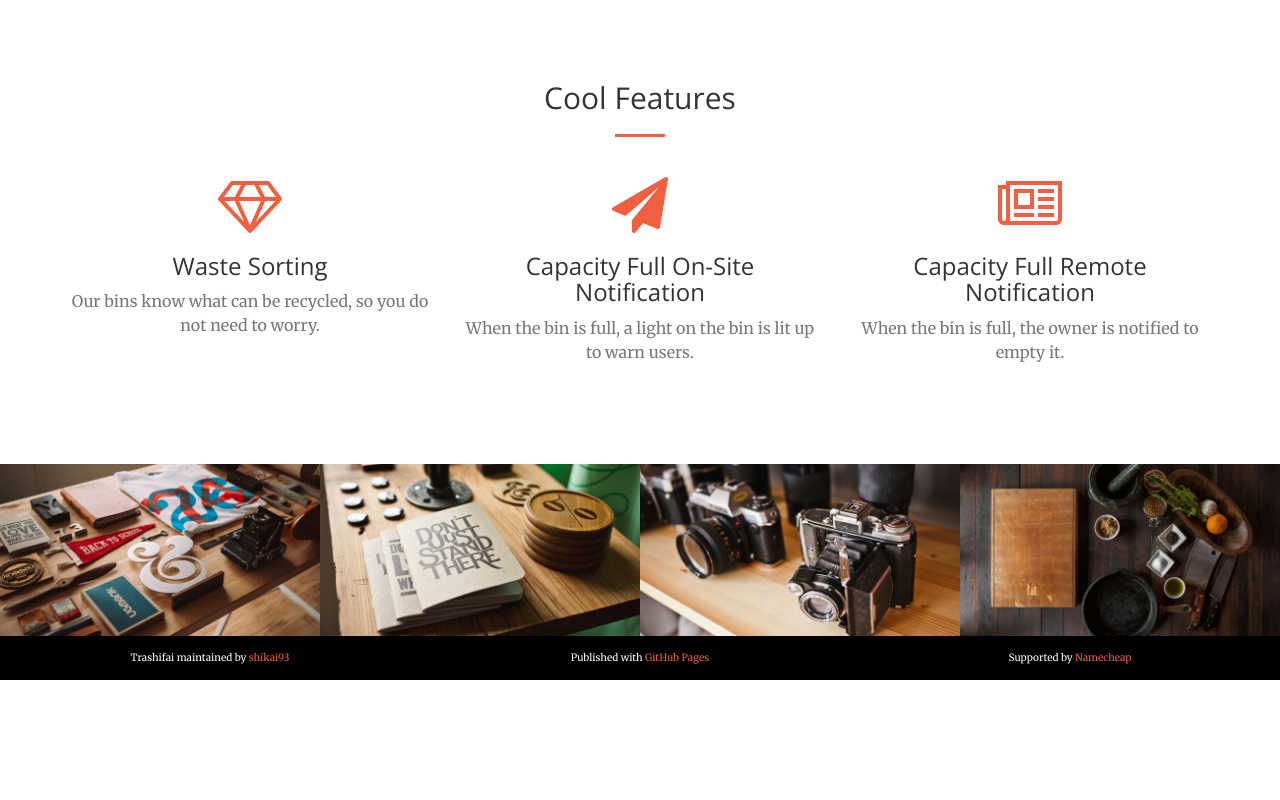
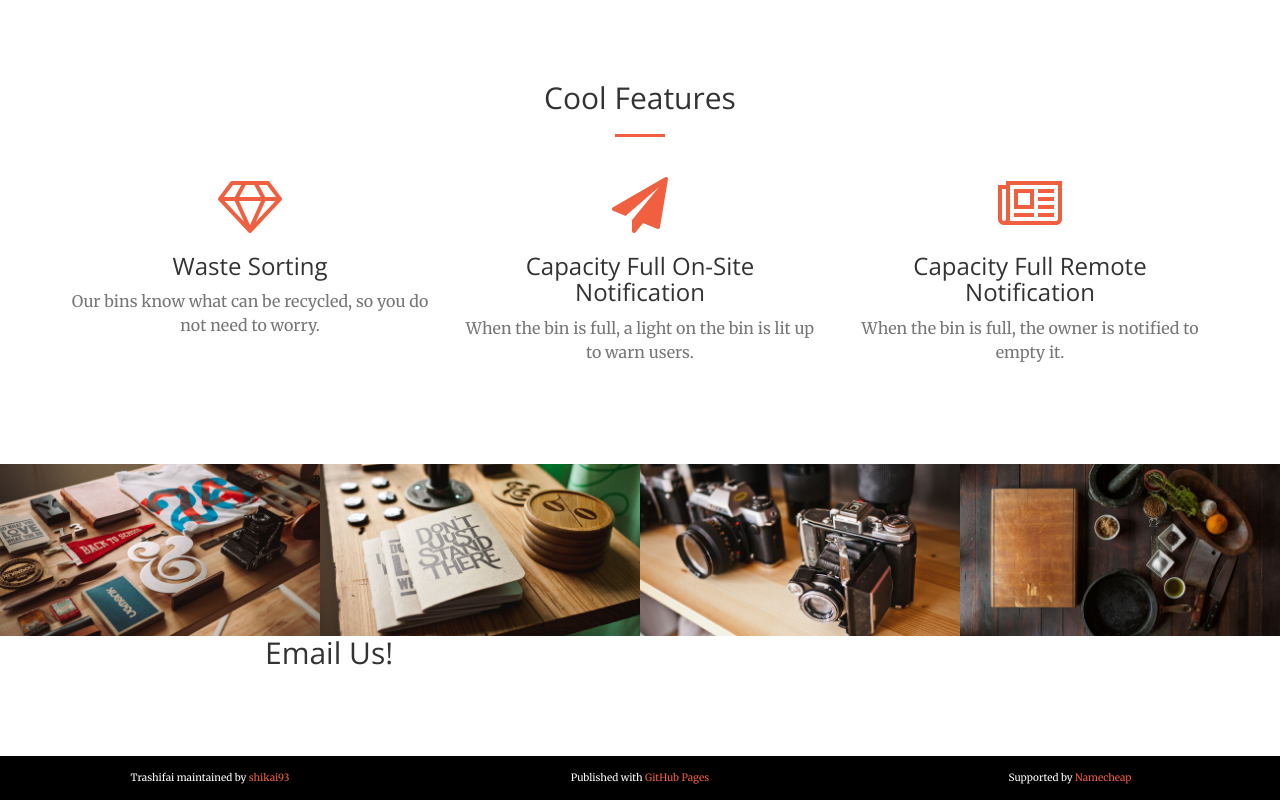
Before and after one commit to shikai93/trashifai, a website: page index.html in a window 1280 px wide. Shown: the part 1189-1989 px from the top of the page. Before the commit the page ends 1869 px from the top, so only its background shows below. Drawn offline with nearby package versions, Linux system fonts and the light colour scheme; files whose address does not match are found by name.

Commit message:
Update index.html

```diff
--- a/index.html
+++ b/index.html
@@ -182,6 +182,18 @@
         </div>
     </section>
 
+    <section class="no-padding" id="Contact">
+        <div class="container">
+            <div class="row">
+                <div class="col-lg-8 col-lg-offset-2 text-left">
+                    <h2 class="section-heading">Email Us!</h2>
+                    <hr class="light">
+                    <p class="text-faded">trashifai@gmail.com</p>
+                </div>
+            </div>
+        </div>
+    </section>
+
     <!-- FOOTER  -->
     <div class="outerFooter">
       <footer>
```
